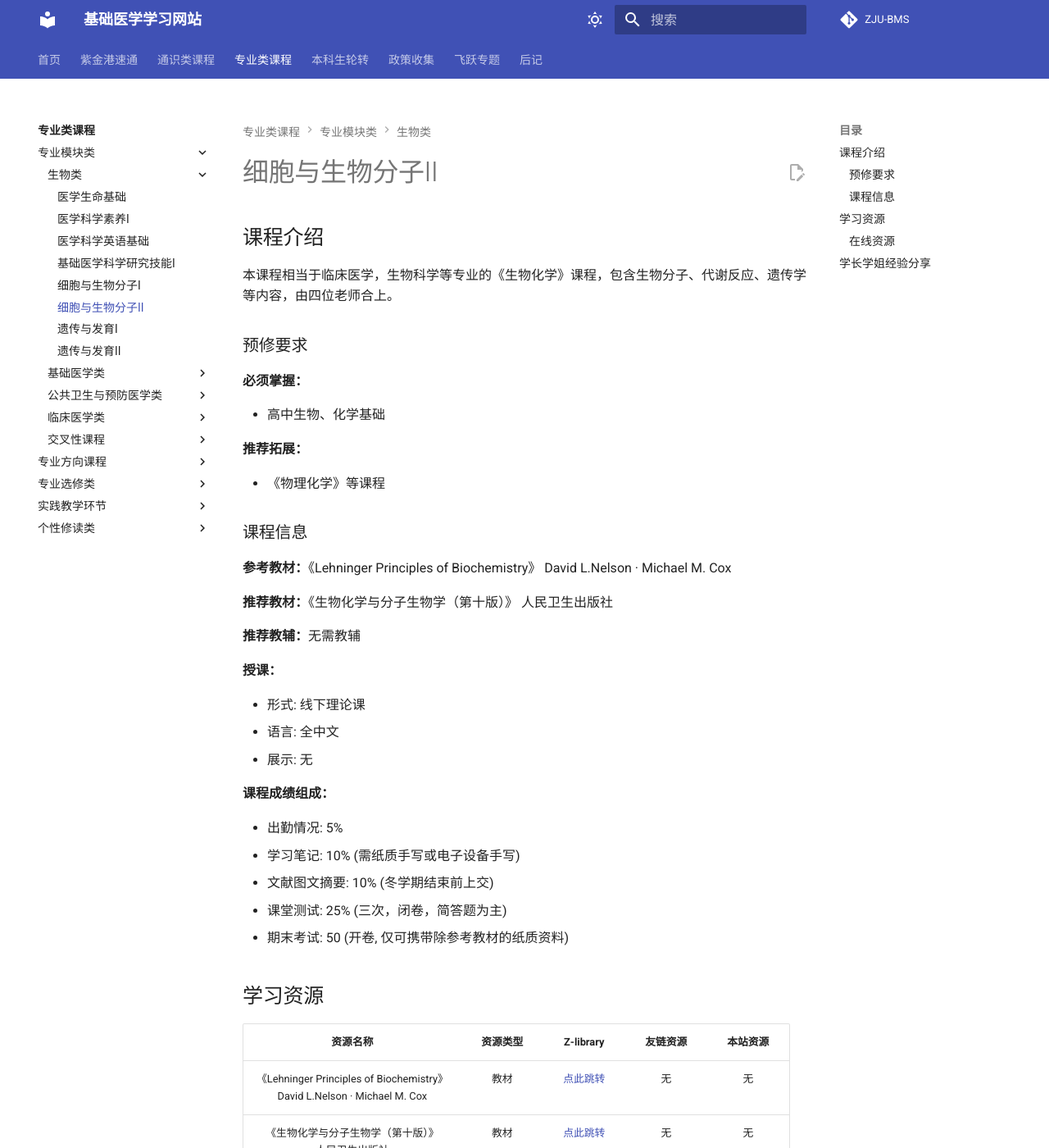
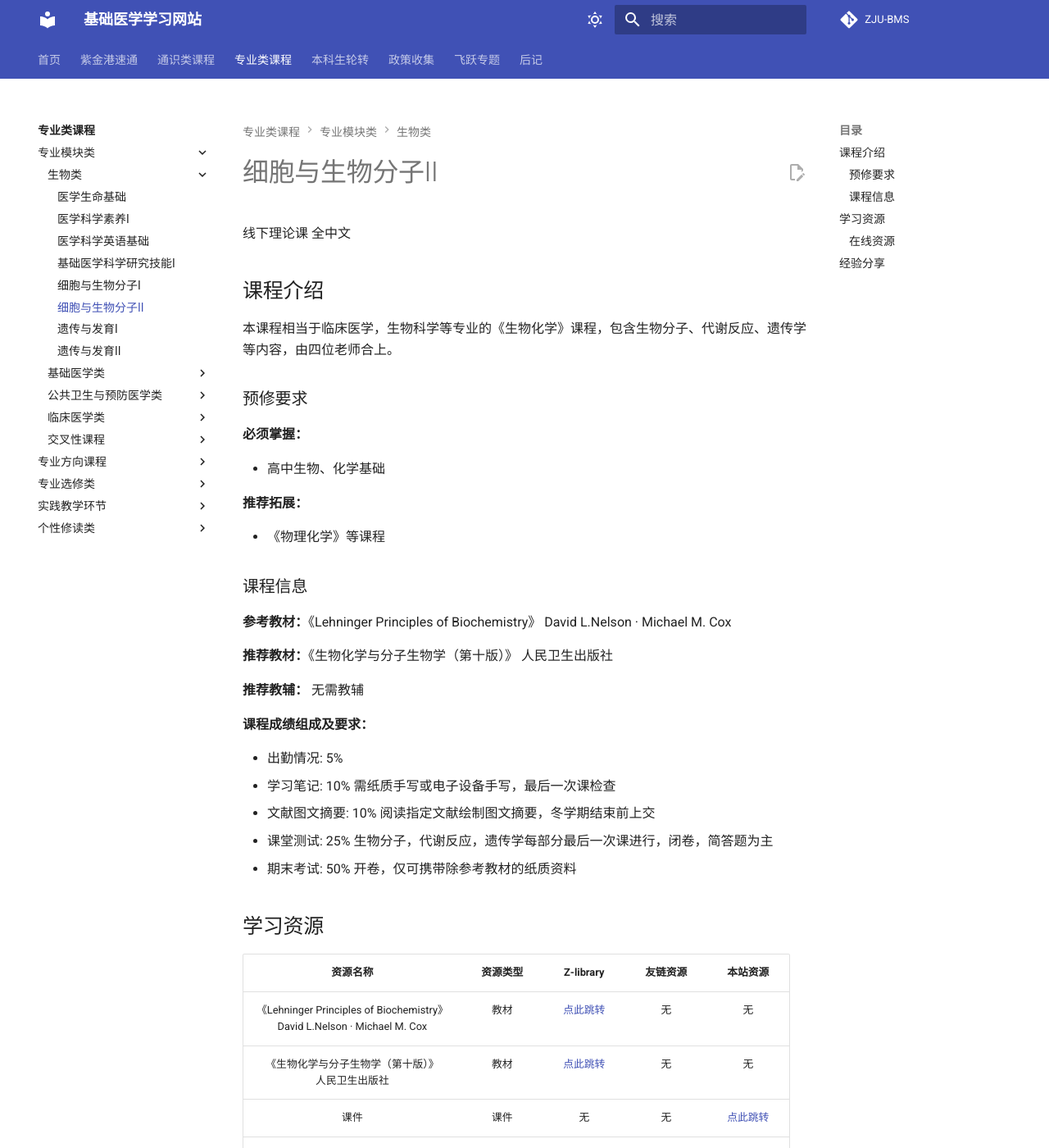
Before and after one commit to GuChL9/site-test, an MkDocs documentation site: the page built from docs/zhuanye/zymk/swl/xbyswfz2/xbyswfz2.md, in a window 1280 px wide and 1400 px high. Shown: the whole window at 82% size. Built offline with MkDocs 1.6.1 and Material for MkDocs 9.7.7, drawn with Linux system fonts in a browser that asks for light colours; comment, search, counter and statistics services are not loaded; some of the changed text lies outside the part shown.

Commit message:
Add files via upload

```diff
--- a/docs/zhuanye/zymk/swl/xbyswfz2/xbyswfz2.md
+++ b/docs/zhuanye/zymk/swl/xbyswfz2/xbyswfz2.md
@@ -1,8 +1,10 @@
 ---
-coomments: true
+comments: true
 ---
 
 # 细胞与生物分子Ⅱ
+线下理论课 全中文
+
 
 ## 课程介绍
 
@@ -24,21 +26,15 @@
 
 **推荐教材：**《生物化学与分子生物学（第十版）》 人民卫生出版社
 
-**推荐教辅：**无需教辅
+**推荐教辅：** 无需教辅
 
-**授课：**
-
-- 形式: 线下理论课
-- 语言: 全中文
-- 展示: 无
-
-**课程成绩组成：**
+**课程成绩组成及要求：**
 
 - 出勤情况: 5%
-- 学习笔记: 10% (需纸质手写或电子设备手写)
-- 文献图文摘要: 10% (冬学期结束前上交)
-- 课堂测试: 25% (三次，闭卷，简答题为主)
-- 期末考试: 50 (开卷, 仅可携带除参考教材的纸质资料)
+- 学习笔记: 10% 需纸质手写或电子设备手写，最后一次课检查
+- 文献图文摘要: 10% 阅读指定文献绘制图文摘要，冬学期结束前上交
+- 课堂测试: 25% 生物分子，代谢反应，遗传学每部分最后一次课进行，闭卷，简答题为主
+- 期末考试: 50% 开卷，仅可携带除参考教材的纸质资料
 
 ## 学习资源
 
@@ -47,9 +43,9 @@
 | 《Lehninger Principles of Biochemistry》 <br> David L.Nelson · Michael M. Cox | 教材 | [点此跳转](https://zh.101ml.store/dl/37457280/fbfbf1) | 无 | 无 |
 | 《生物化学与分子生物学（第十版）》 <br> 人民卫生出版社 | 教材 | [点此跳转](https://zh.101ml.store/dl/28422245/0ac8bc) | 无 | 无 |
 | 课件 | 课件 | 无 | 无 | [点此跳转](https://zjuers.com/) |
-| 全程笔记 彭于哲 | 笔记 | 无 | 无 | [点此跳转](https://zjuers.com/) |
-| 2023-2024秋冬 期末 回忆卷 | 历年卷 | 无 | [CC98](https://www.cc98.org/topic/6087340) | [查看](细胞与生物分子II 2024-2025秋冬 期末考试.pdf) [下载](指向哪里呢.com)|
-| 2024-2025秋冬 期末 回忆卷 | 历年卷 | 无 | [CC98](https://www.cc98.org/topic/6087340) | [查看](细胞与生物分子II 2024-2025秋冬 期末考试.pdf) [下载](指向哪里呢.com)|
+| 全程笔记 彭于哲 | 笔记 | 无 | 无 | [查看](https://zjuers.com/) [下载](https://跳转到哪里呢.com) |
+| 2023-2024秋冬 期末 回忆卷 | 历年卷 | 无 | [CC98](https://www.cc98.org/topic/6087340) | [查看](细胞与生物分子II 2024-2025秋冬 期末考试.pdf) [下载](https://跳转到哪里呢.com) |
+| 2024-2025秋冬 期末 回忆卷 | 历年卷 | 无 | [CC98](https://www.cc98.org/topic/6087340) | [查看](细胞与生物分子II 2024-2025秋冬 期末考试.pdf) [下载](https://跳转到哪里呢.com) |
 
 >*如果您发现这里的资源损坏或链接失效，请首先查看本站中的<a href="我也不知道指向哪里">常见问题解答</a>，倘若仍然无法解决问题，请联系网站管理员。*
 
@@ -57,12 +53,28 @@
 
 本课程暂无推荐的公开在线资源
 
-## 学长学姐经验分享
+## 经验分享
+
+**23级 高世晨**
+
+> 第一个学习建议
 
 **23级 何冠辰**
 
-> 这里是学习建议
+> 第二个学习建议
 
 **24级 黄浩旸**
 
-> 这里是第二个学习建议
+> 第e个学习建议
+
+**25级 黄浩旸**
+
+> 第π个学习建议
+
+**26级 黄浩旸**
+
+> 第114514个学习建议
+
+**27级 黄浩旸**
+
+> 第NaN个学习建议
```
